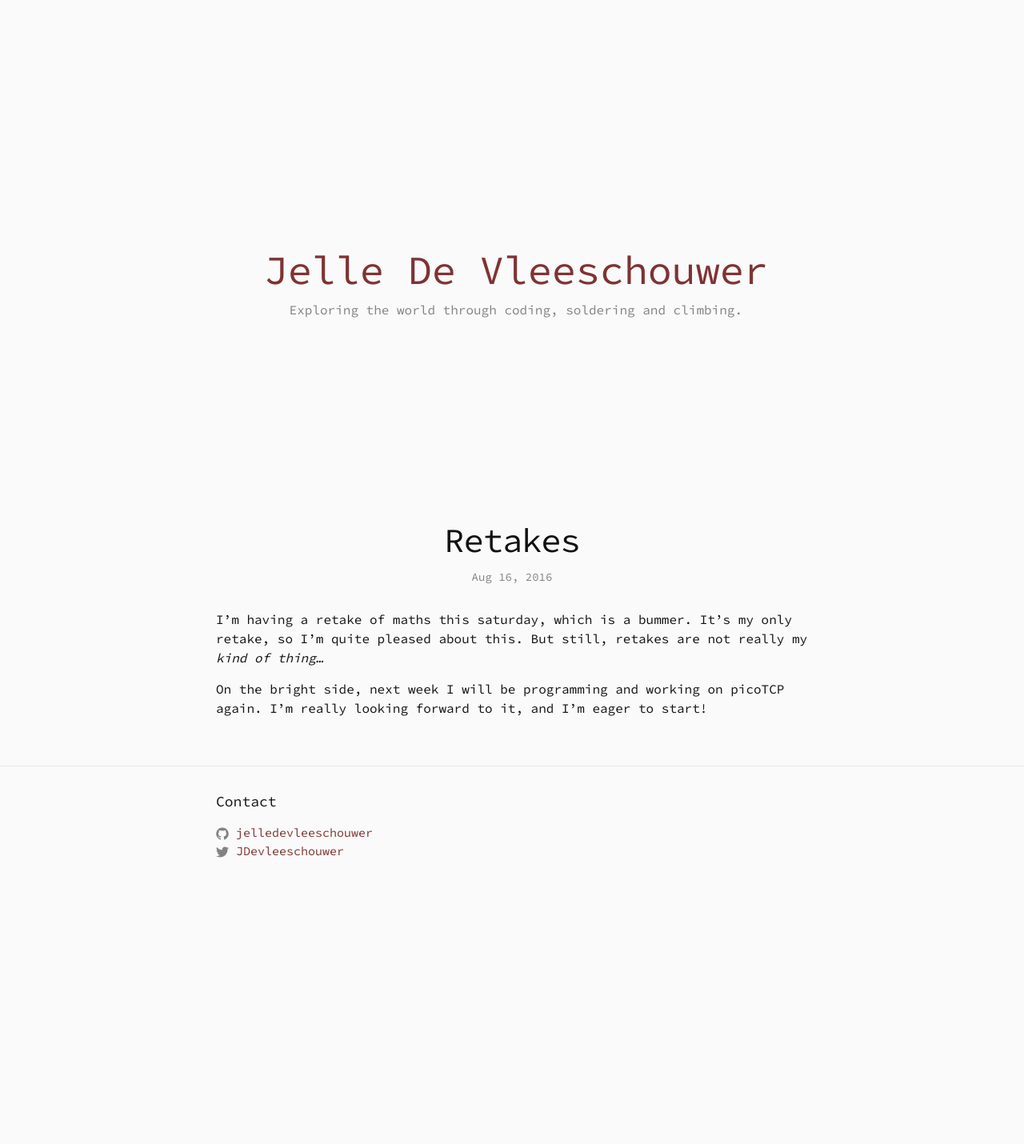
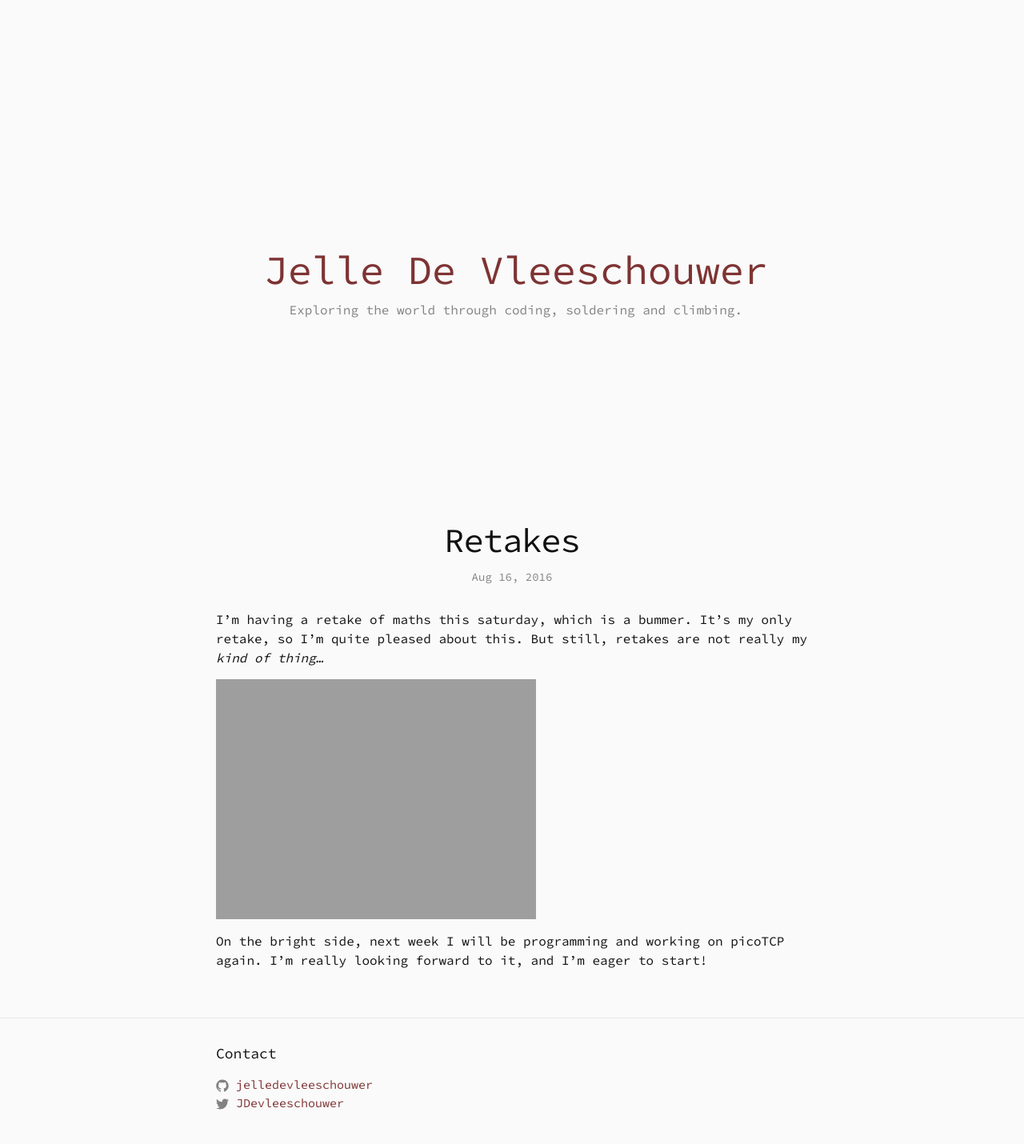
Before and after one commit to jelledevleeschouwer/jelledevleeschouwer.github.io, a Jekyll site: the page built from _posts/2016-08-16-retakes.markdown, in a window 1280 px wide. Shown: the whole page at 80% size. Built offline with Jekyll 4.4.1, drawn with Linux system fonts in a browser that asks for light colours; before the commit the page ends 1115 px from its top, so only the background shows below that.

Commit message:
Test with an image

```diff
--- a/_posts/2016-08-16-retakes.markdown
+++ b/_posts/2016-08-16-retakes.markdown
@@ -8,4 +8,6 @@ published: true
 
 I'm having a retake of maths this saturday, which is a bummer. It's my only retake, so I'm quite pleased about this. But still, retakes are not really my _kind of thing..._
 
+![Maths]({{ site.url }}/assets/img/textbook.jpg)
+
 On the bright side, next week I will be programming and working on picoTCP again. I'm really looking forward to it, and I'm eager to start!
```
